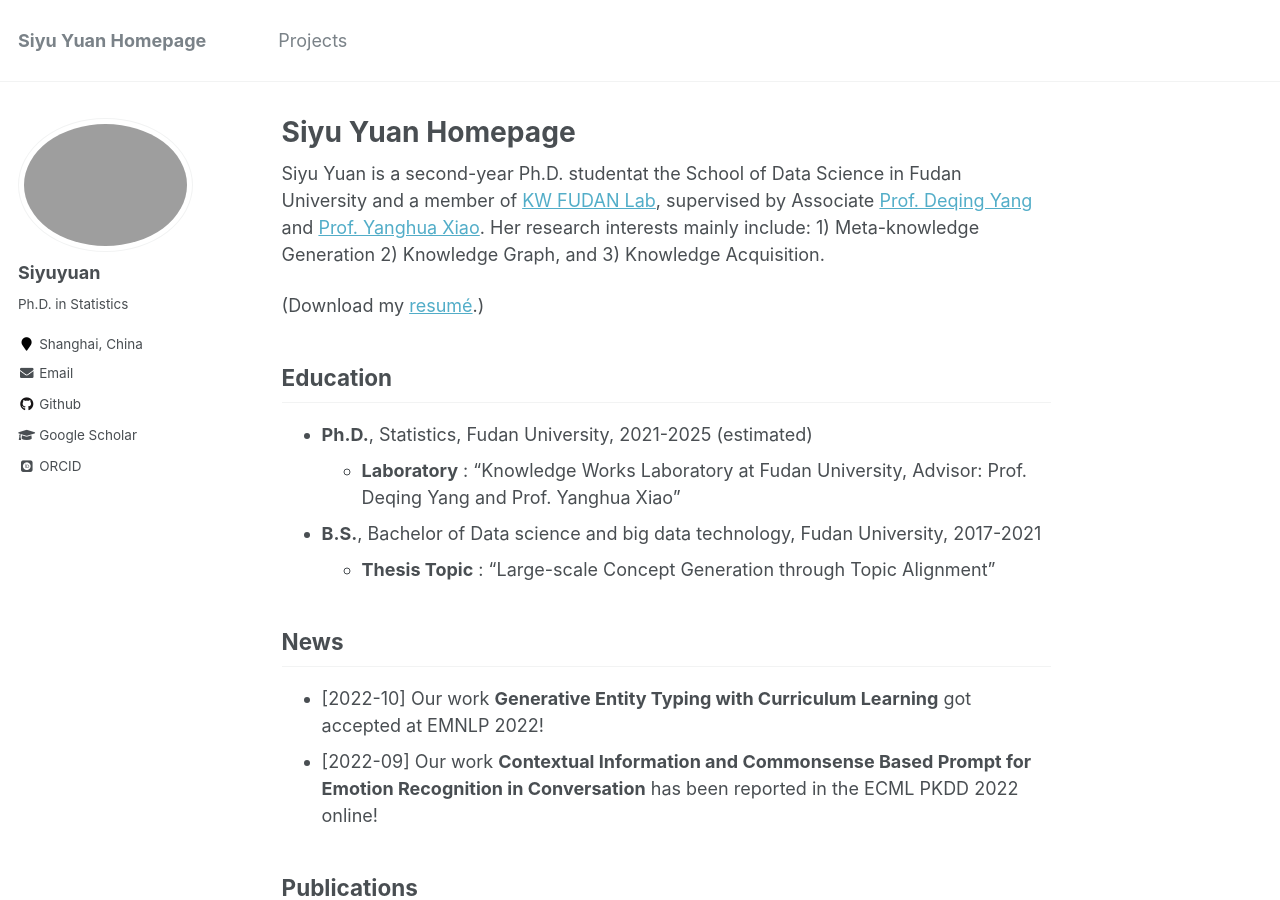
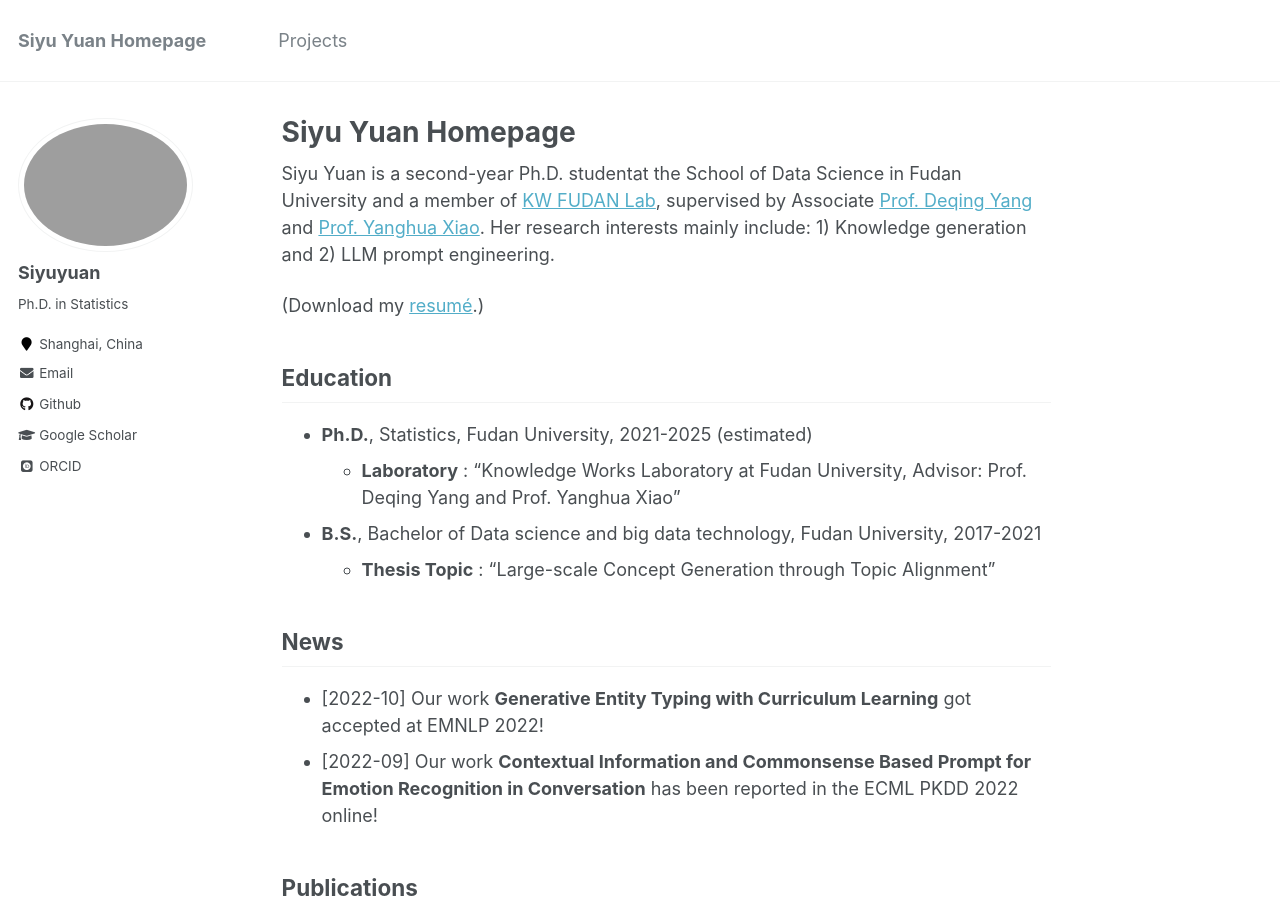
Before and after one commit to siyuyuan/siyuyuan.github.io, a Jekyll site: the page built from _pages/about.md, in a window 1280 px wide and 900 px high. Built offline with Jekyll 4.4.1, drawn with Linux system fonts in a browser that asks for light colours; some web fonts are replaced; some of the changed text lies outside the part shown.

Commit message:
Update about.md

```diff
--- a/_pages/about.md
+++ b/_pages/about.md
@@ -8,7 +8,7 @@ redirect_from:
   - /about.html
 ---
 
-Siyu Yuan is a second-year Ph.D. studentat the School of Data Science in Fudan University and a member of [KW FUDAN Lab](http://kw.fudan.edu.cn/), supervised by Associate [Prof. Deqing Yang](http://kw.fudan.edu.cn/people/yangdeqing/) and [Prof. Yanghua Xiao](http://kw.fudan.edu.cn/people/xiaoyanghua/). Her research interests mainly include: 1) Meta-knowledge Generation 2) Knowledge Graph, and 3) Knowledge Acquisition.
+Siyu Yuan is a second-year Ph.D. studentat the School of Data Science in Fudan University and a member of [KW FUDAN Lab](http://kw.fudan.edu.cn/), supervised by Associate [Prof. Deqing Yang](http://kw.fudan.edu.cn/people/yangdeqing/) and [Prof. Yanghua Xiao](http://kw.fudan.edu.cn/people/xiaoyanghua/). Her research interests mainly include: 1) Knowledge generation and 2) LLM prompt engineering.
 
 
 (Download my [resumé](http://siyuyuan.github.io/files/CV_English_.pdf).)
@@ -46,8 +46,8 @@ Siyu Yuan is a second-year Ph.D. studentat the School of Data Science in Fudan U
     * **Topic** - Meta-knowledge Generation and Knowledge Graph
     * **Advisor** - Prof. Yanghua Xiao and Prof. Deqing Yang
 - *NLP Research Intern*, Brain Technologies, June 2022 - September 2022
-    * **Topic** - Meta-knowledge Generation
+    * **Topic** - Meta-knowledge Generation and LLM prompt engineering
 
 
 ## Academic Service
--   Program Committee/Reviewer of EMNLP (2022), APIN (2022).
+-   Program Committee/Reviewer of EMNLP (2022), ACL(2023), APIN (2022).
```
